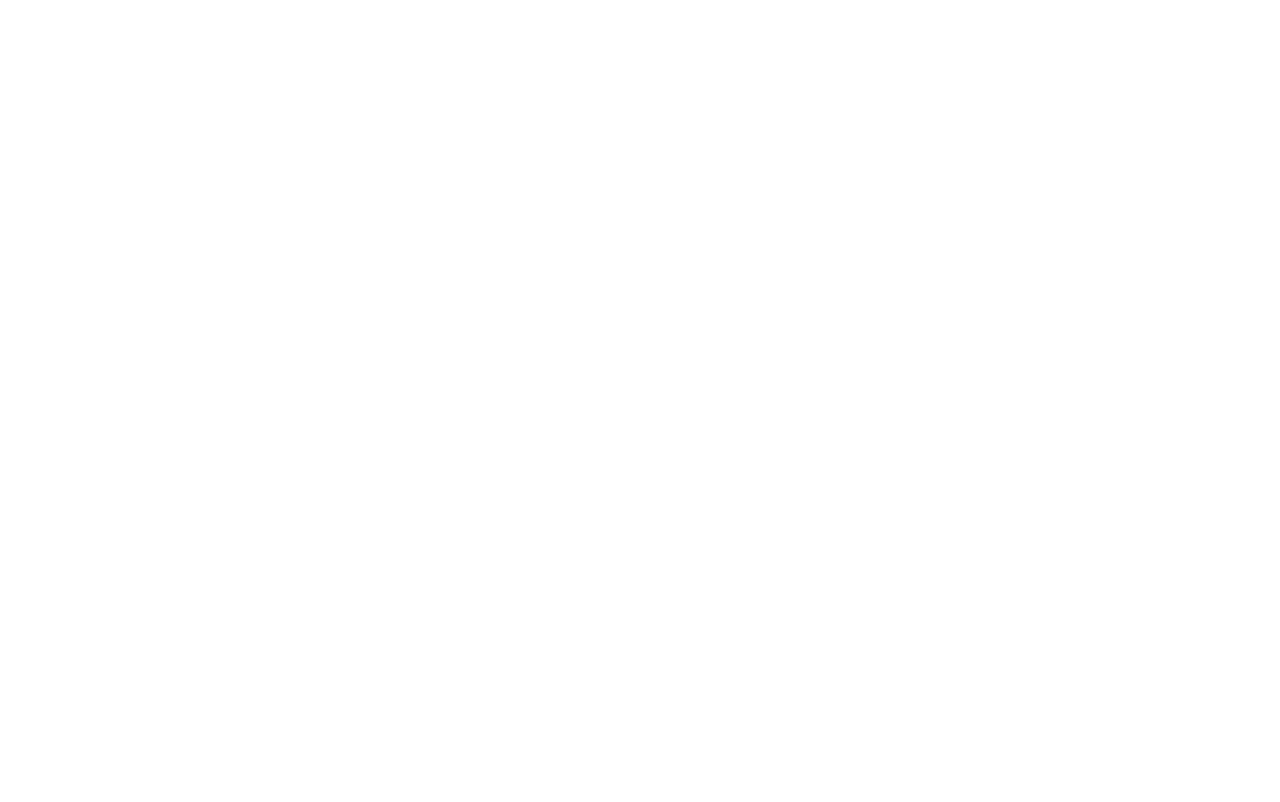
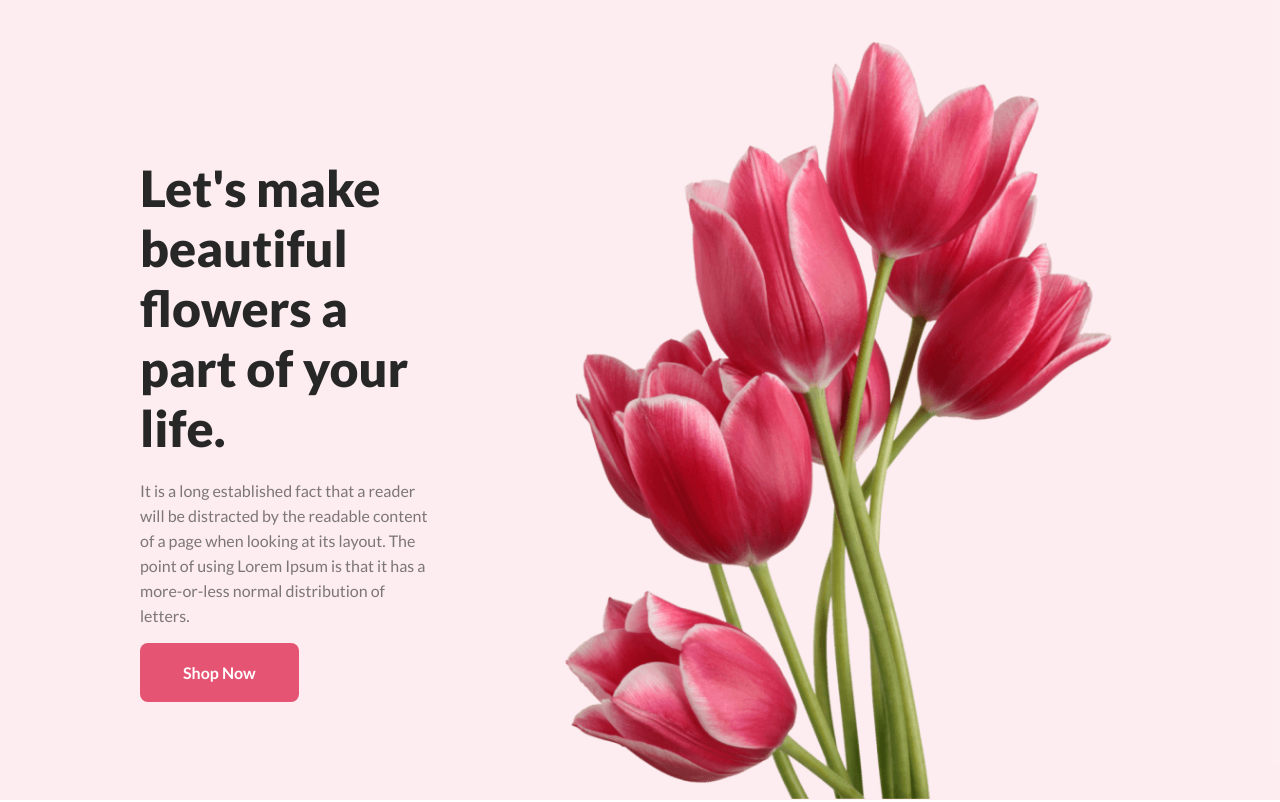
Before and after one commit to shamsu082277/flower-shop, a plain HTML site: page index.html in a window 1280 px wide. Drawn offline with Linux system fonts and the light colour scheme.

Commit message:
header section

```diff
--- a/index.html
+++ b/index.html
@@ -8,7 +8,24 @@
     <link rel="stylesheet" href="./style.css">
 </head>
 <body>
-    <header></header>
+    <!-- Header start -->
+    <header>
+
+        <!-- Banner start -->
+        <div class="banner-container">
+            <div class="banner-content">
+                <h1 class="banner-title">Let's make <br> beautiful flowers a <br> part of your life.</h1>
+                <p class="banner-description">It is a long established fact that a reader will be distracted by the readable content of a page when looking at its layout. The point of using Lorem Ipsum is that it has a more-or-less normal distribution of letters.</p>
+                <div class="banner-button primary-button">Shop Now</div>
+            </div>
+            <div class="banner-image">
+                <img src="./Flower Asset/pngwing 10.png" alt="red-flower">
+            </div>
+        </div>
+        <!-- Banner end -->
+
+    </header>
+    <!-- Header end -->
     <main></main>
     <footer></footer>
 </body>
--- a/style.css
+++ b/style.css
@@ -0,0 +1,71 @@
+/* Google font link */
+@import url('https://fonts.googleapis.com/css2?family=Lato:wght@100;300;400;700;900&display=swap');
+
+/* Universal tag */
+
+* {
+    margin: 0;
+    padding: 0;
+    box-sizing: border-box;
+}
+
+/* Body style start */
+
+body {
+    font-family: 'Lato', sans-serif;
+}
+
+/* Header style start */
+
+/* banner style */
+.banner-container {
+    display: flex;
+    justify-content: space-between;
+    align-items: center;
+    gap: 100px;
+    padding: 5vh 140px 0px 140px;
+    height: 100vh;
+    background: rgba(229, 84, 115, 0.10);
+}
+
+.banner-title {
+    color: #272727;
+    font-size: 50px;
+    font-weight: 800;
+    margin-bottom: 20px;
+}
+
+.banner-description {
+    color: rgba(39, 39, 39, 0.60);
+    font-size: 16px;
+    font-weight: 400;
+    line-height: 25px;
+    margin-bottom: 35px;
+}
+
+.primary-button {
+    color: #FFF;
+    font-weight: 700;
+    border-radius: 8px;
+    background: #E55473;
+    padding: 20px 43px;
+    display: inline;
+}
+
+.banner-image img {
+    height: 95vh;
+
+}
+
+
+/* Header style end */
+/* Main style start */
+/* Main style end */
+/* Footer style start */
+/* Footer style end */
+
+
+
+
+
+/* Body style end */
```
